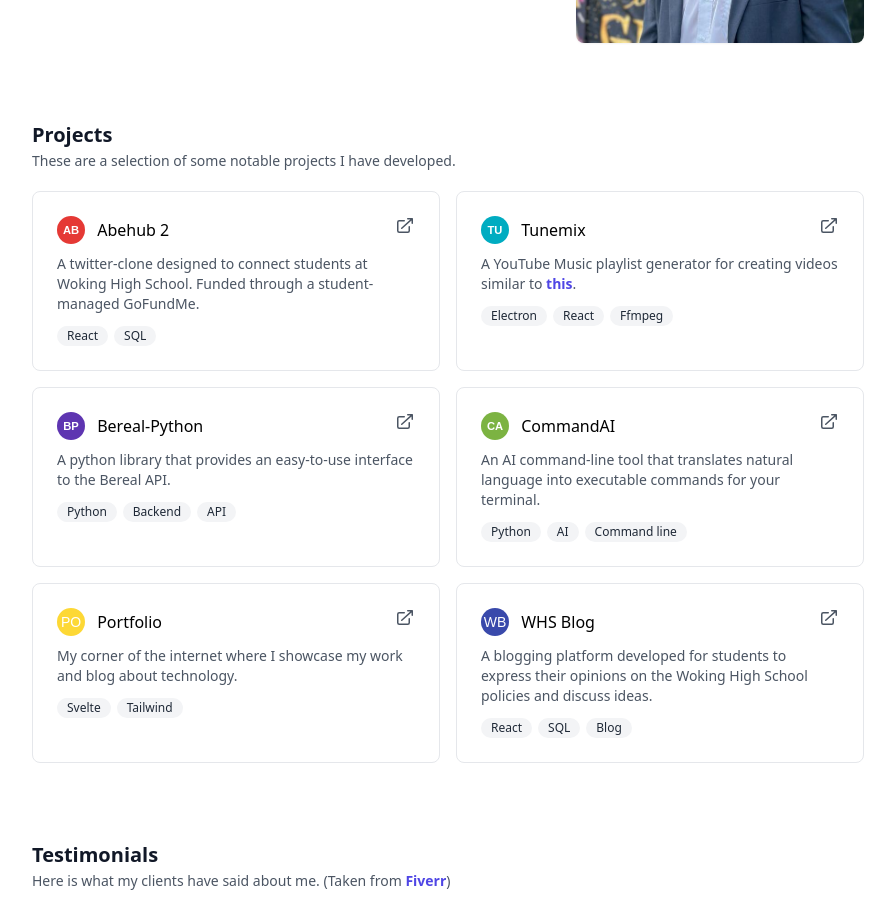
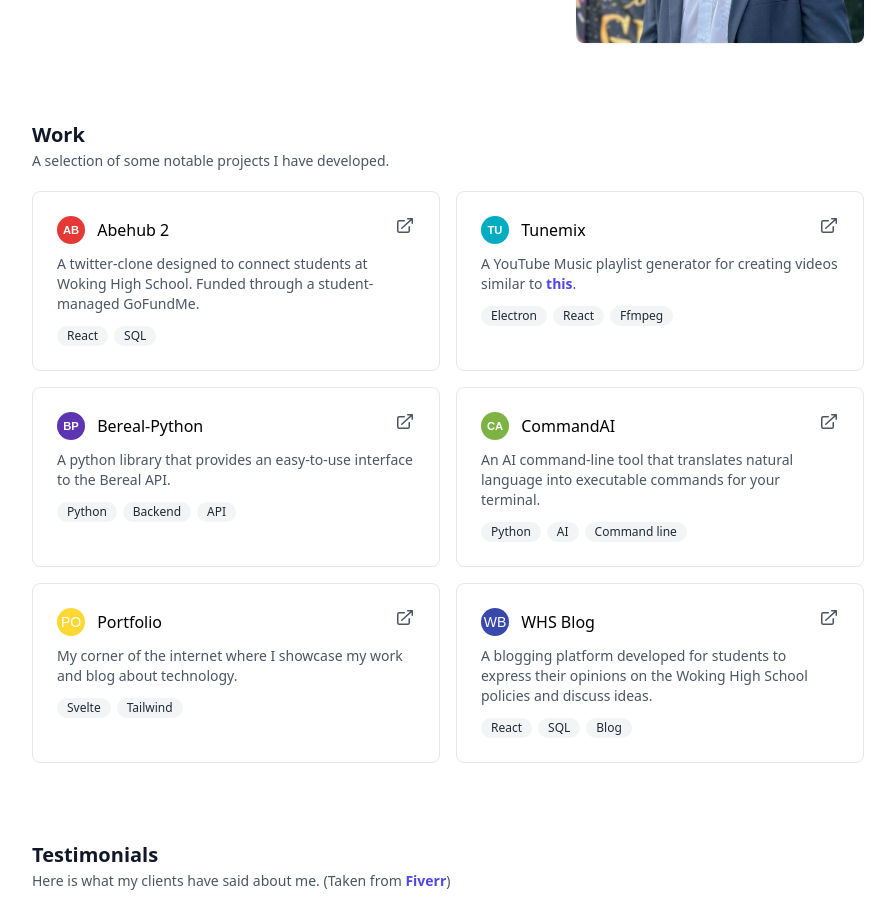
Before and after one commit to othema/portfolio2, a SvelteKit app: page / in a window 1280 px wide. Shown: the part 820-1729 px from the top of the page, without its empty margins (192-1087 px from the left). Built offline with nearby package versions, Linux system fonts and the light colour scheme; a web font is replaced by a local one.

Commit message:
refactor: reword projects to work

```diff
--- a/src/routes/+page.svelte
+++ b/src/routes/+page.svelte
@@ -41,8 +41,8 @@
   <img class="sm:w-72 sm:h-72 rounded-lg shadow-sm" src="/img/me_large3.jpg" alt="A portrait of me" />
 </section>
 
-<Divider title="Projects">
-  These are a selection of some notable projects I have developed.
+<Divider title="Work">
+  A selection of some notable projects I have developed.
 </Divider>
 
 <section class="grid grid-cols-1 sm:grid-cols-2 gap-4">
```
